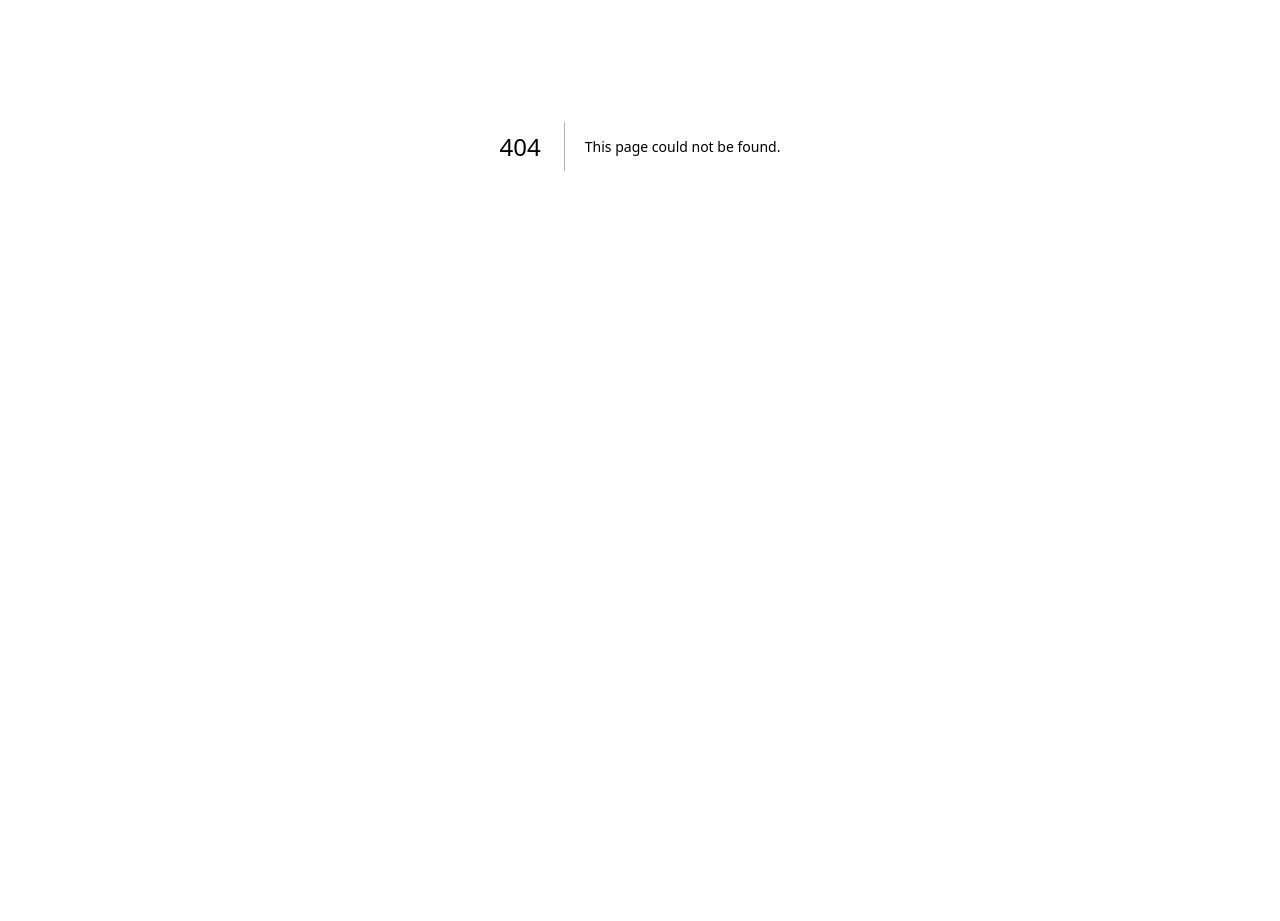
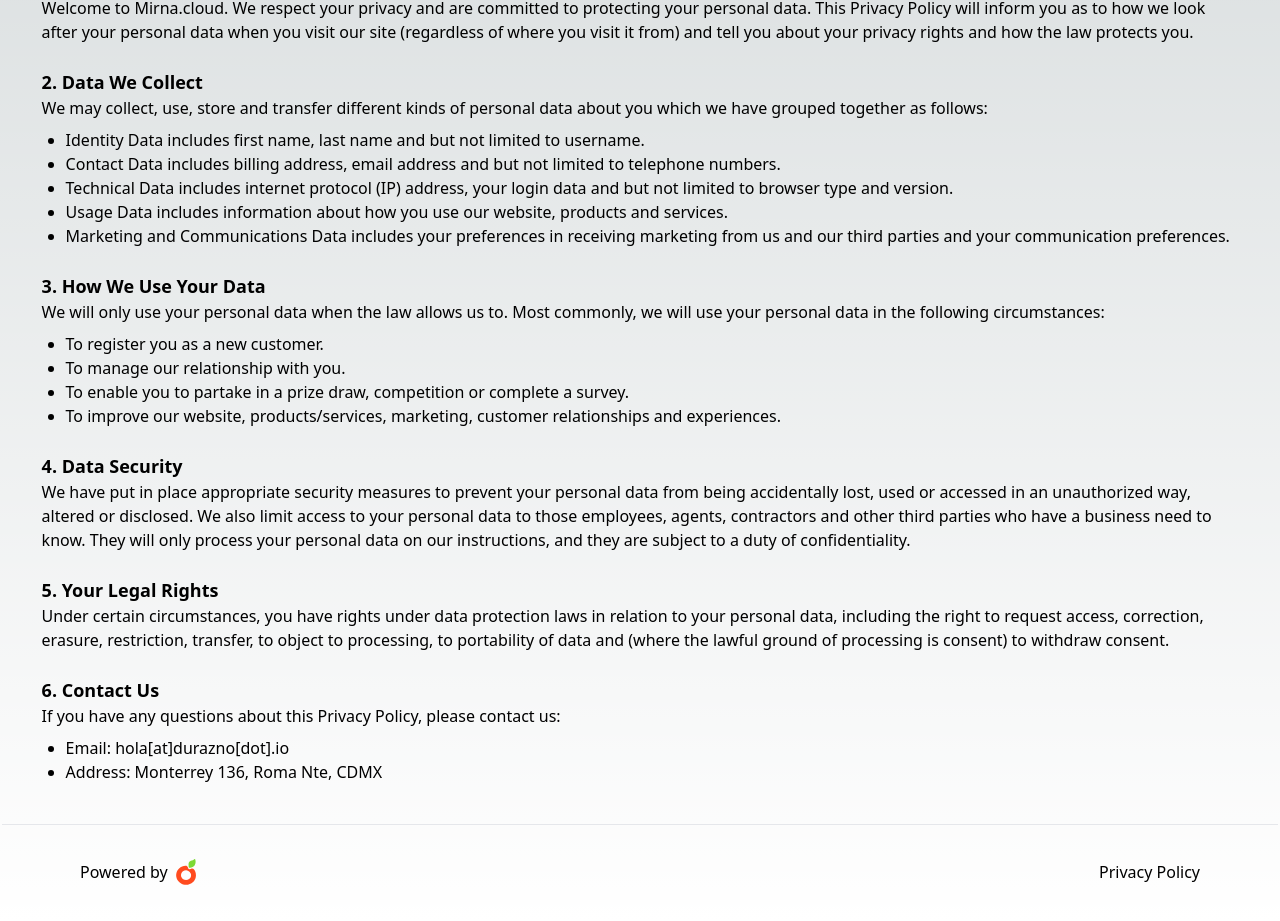
Before and after one commit to marcodali/mirna-fe, a Next.js app: page /privacy in a window 1280 px wide. Before the commit this address had no page. Shown: the part 254-1175 px from the top of the page. Before the commit the page ends 800 px from the top, so only its background shows below. Built offline with nearby package versions, Linux system fonts and the light colour scheme.

Commit message:
privacy policy added

```diff
--- a/src/components/Footer.tsx
+++ b/src/components/Footer.tsx
@@ -1,13 +1,19 @@
 import Image from 'next/image'
+import Link from 'next/link'
 import { DURAZNO_WEBSITE, DURAZNO_NAME } from '@/utils/constants'
 
 export default function Footer() {
     return (
         <footer className="w-full h-24 border-t border-gray-200 flex justify-center items-center">
-            <a href={DURAZNO_WEBSITE} target="_blank" rel="noopener noreferrer" className="flex justify-center items-center no-underline text-current">
-                Powered by
-                <Image width={20} height={20} src="/durazno.svg" alt={DURAZNO_NAME} className="ml-2" />
-            </a>
+            <div className="flex justify-between items-center w-full max-w-6xl px-4">
+                <a href={DURAZNO_WEBSITE} target="_blank" rel="noopener noreferrer" className="flex justify-center items-center no-underline text-current">
+                    Powered by
+                    <Image width={20} height={20} src="/durazno.svg" alt={DURAZNO_NAME} className="ml-2" />
+                </a>
+                <Link href="/privacy">
+                    Privacy Policy
+                </Link>
+            </div>
         </footer>
     )
 }
--- /dev/null
+++ b/src/pages/privacy.tsx
@@ -0,0 +1,78 @@
+'use client'
+
+import {
+    Header,
+    Footer,
+} from '@/components'
+
+import '../app/globals.css'
+
+export default function Privacy() {
+    return (
+        <div className="min-h-[1vh] p-[0.1rem]">
+            <main className="p-10">
+                <Header showSampleProject={false} />
+                <h1 className="text-xl font-bold">Privacy Policy</h1>
+                <p className="mt-4">
+                    Effective date: November the 1st, 2023
+                </p>
+                <section className="mt-6">
+                    <h2 className="text-lg font-semibold">1. Introduction</h2>
+                    <p>
+                        Welcome to Mirna.cloud. We respect your privacy and are committed to protecting your personal data. This Privacy Policy will inform you as to how we look after your personal data when you visit our site (regardless of where you visit it from) and tell you about your privacy rights and how the law protects you.
+                    </p>
+                </section>
+                <section className="mt-6">
+                    <h2 className="text-lg font-semibold">2. Data We Collect</h2>
+                    <p>
+                        We may collect, use, store and transfer different kinds of personal data about you which we have grouped together as follows:
+                    </p>
+                    <ul className="list-disc ml-6 mt-2">
+                        <li>Identity Data includes first name, last name and but not limited to username.</li>
+                        <li>Contact Data includes billing address, email address and but not limited to telephone numbers.</li>
+                        <li>Technical Data includes internet protocol (IP) address, your login data and but not limited to browser type and version.</li>
+                        <li>Usage Data includes information about how you use our website, products and services.</li>
+                        <li>Marketing and Communications Data includes your preferences in receiving marketing from us and our third parties and your communication preferences.</li>
+                    </ul>
+                </section>
+                <section className="mt-6">
+                    <h2 className="text-lg font-semibold">3. How We Use Your Data</h2>
+                    <p>
+                        We will only use your personal data when the law allows us to. Most commonly, we will use your personal data in the following circumstances:
+
+                    </p>
+                    <ul className="list-disc ml-6 mt-2">
+                        <li>To register you as a new customer.</li>
+                        <li>To manage our relationship with you.</li>
+                        <li>To enable you to partake in a prize draw, competition or complete a survey.</li>
+                        <li>To improve our website, products/services, marketing, customer relationships and experiences.</li>
+                    </ul>
+                </section>
+                <section className="mt-6">
+                    <h2 className="text-lg font-semibold">4. Data Security</h2>
+                    <p>
+                        We have put in place appropriate security measures to prevent your personal data from being accidentally lost, used or accessed in an unauthorized way, altered or disclosed. We also limit access to your personal data to those employees, agents, contractors and other third parties who have a business need to know. They will only process your personal data on our instructions, and they are subject to a duty of confidentiality.
+                    </p>
+                </section>
+                <section className="mt-6">
+                    <h2 className="text-lg font-semibold">5. Your Legal Rights</h2>
+                    <p>
+                        Under certain circumstances, you have rights under data protection laws in relation to your personal data, including the right to request access, correction, erasure, restriction, transfer, to object to processing, to portability of data and (where the lawful ground of processing is consent) to withdraw consent.
+                    </p>
+                </section>
+                <section className="mt-6">
+                    <h2 className="text-lg font-semibold">6. Contact Us</h2>
+                    <p>
+                        If you have any questions about this Privacy Policy, please contact us:
+
+                    </p>
+                    <ul className="list-disc ml-6 mt-2">
+                        <li>Email: hola[at]durazno[dot].io</li>
+                        <li>Address: Monterrey 136, Roma Nte, CDMX</li>
+                    </ul>
+                </section>
+            </main>
+            <Footer />
+        </div>
+    )
+}
```
